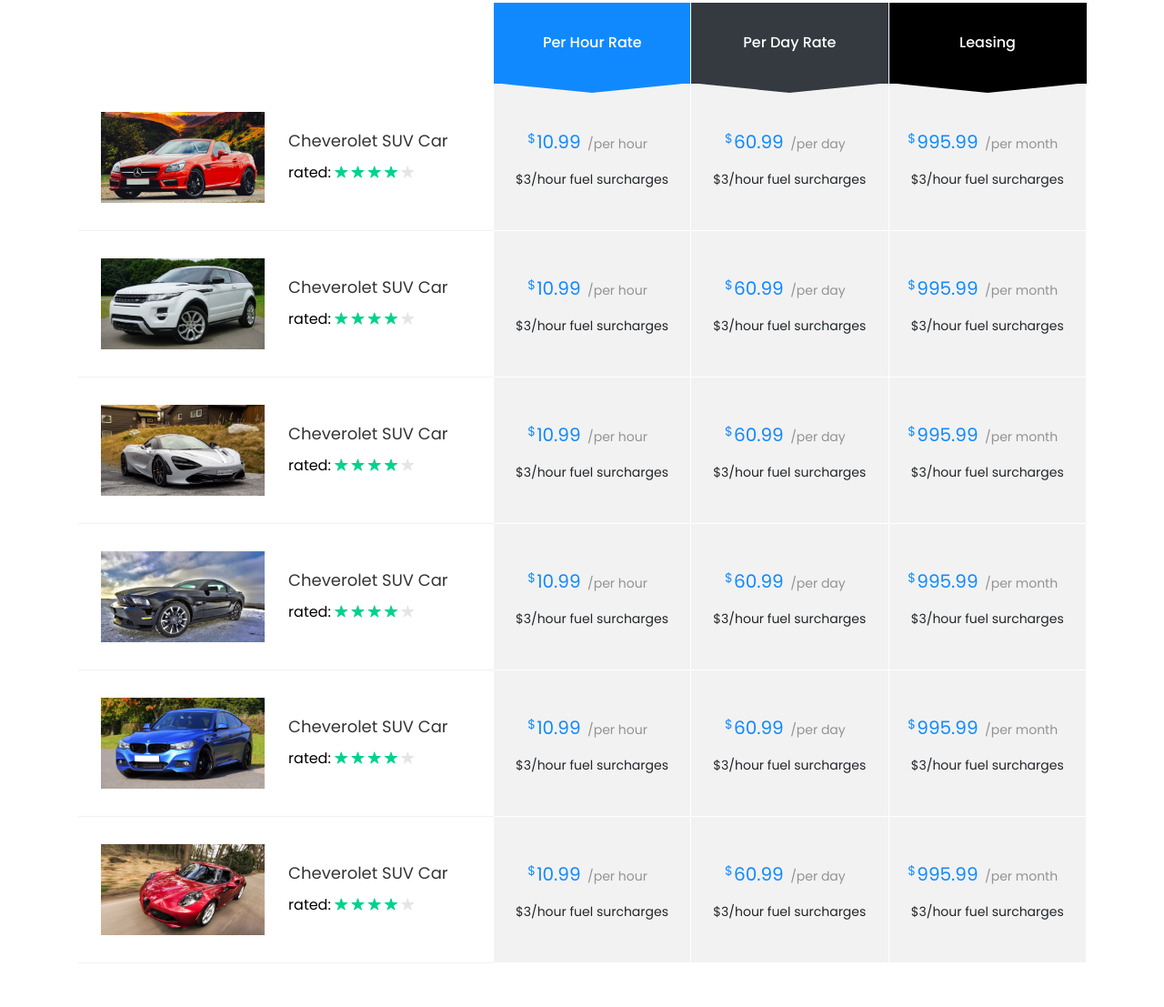
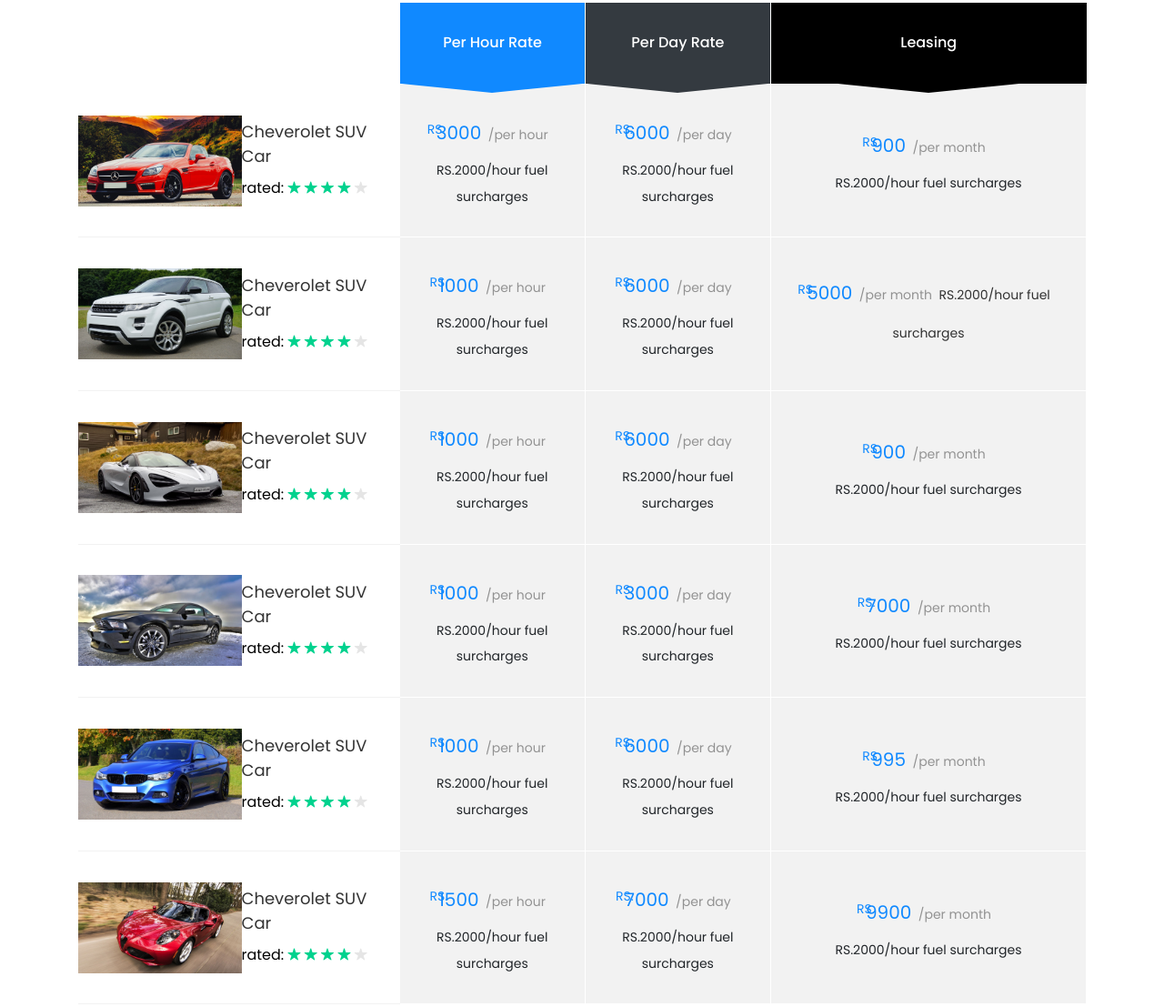
Before and after one commit to thena-siva/taxi, a plain HTML site: page pricing.html in a window 1280 px wide. Shown: the part 694-1801 px from the top of the page at 91% size. Drawn offline with Linux system fonts and the light colour scheme; some packages are replaced by stand-ins of ours; no server answers; files whose address does not match are found by name.

Commit message:
Update pricing.html

```diff
--- a/pricing.html
+++ b/pricing.html
@@ -91,35 +91,35 @@
 						        </td>
 
 						        <td class="price">
-						        	<p class="btn-custom"><a href="#">Rent a car</a></p>
+
 						        	<div class="price-rate">
 							        	<h3>
-							        		<span class="num"><small class="currency">$</small> 10.99</span>
+							        		<span class="num"><small class="currency">RS.</small> 3000</span>
 							        		<span class="per">/per hour</span>
 							        	</h3>
-							        	<span class="subheading">$3/hour fuel surcharges</span>
+							        	<span class="subheading">RS.2000/hour fuel surcharges</span>
 						        	</div>
 						        </td>
 
 						        <td class="price">
-						        	<p class="btn-custom"><a href="#">Rent a car</a></p>
+
 						        	<div class="price-rate">
 							        	<h3>
-							        		<span class="num"><small class="currency">$</small> 60.99</span>
+							        		<span class="num"><small class="currency">RS.</small> 6000</span>
 							        		<span class="per">/per day</span>
 							        	</h3>
-							        	<span class="subheading">$3/hour fuel surcharges</span>
+							        	<span class="subheading">RS.2000/hour fuel surcharges</span>
 						        </div>
 						        </td>
 
 						        <td class="price">
-						        	<p class="btn-custom"><a href="#">Rent a car</a></p>
+
 						        	<div class="price-rate">
 							        	<h3>
-							        		<span class="num"><small class="currency">$</small> 995.99</span>
+							        		<span class="num"><small class="currency">RS.</small> 900</span>
 							        		<span class="per">/per month</span>
 							        	</h3>
-							        	<span class="subheading">$3/hour fuel surcharges</span>
+							        	<span class="subheading">RS.2000/hour fuel surcharges</span>
 							        </div>
 						        </td>
 						      </tr><!-- END TR-->
@@ -139,35 +139,35 @@
 						        </td>
 
 						        <td class="price">
-						        	<p class="btn-custom"><a href="#">Rent a car</a></p>
+
 						        	<div class="price-rate">
 							        	<h3>
-							        		<span class="num"><small class="currency">$</small> 10.99</span>
+							        		<span class="num"><small class="currency">RS.</small> 1000</span>
 							        		<span class="per">/per hour</span>
 							        	</h3>
-							        	<span class="subheading">$3/hour fuel surcharges</span>
+							        	<span class="subheading">RS.2000/hour fuel surcharges</span>
 							        </div>
 						        </td>
 
 						        <td class="price">
-						        	<p class="btn-custom"><a href="#">Rent a car</a></p>
+
 						        	<div class="price-rate">
 							        	<h3>
-							        		<span class="num"><small class="currency">$</small> 60.99</span>
+							        		<span class="num"><small class="currency">RS.</small> 6000</span>
 							        		<span class="per">/per day</span>
 							        	</h3>
-							        	<span class="subheading">$3/hour fuel surcharges</span>
+							        	<span class="subheading">RS.2000/hour fuel surcharges</span>
 							        </div>
 						        </td>
 
 						        <td class="price">
-						        	<p class="btn-custom"><a href="#">Rent a car</a></p>
+
 						        	<div class="price-rate">
 							        	<h3>
-							        		<span class="num"><small class="currency">$</small> 995.99</span>
-							        		<span class="per">/per month</span>
+							        		<span class="num"><small class="currency">RS.</small> 5000</span>
+							        		<span class="per">/per month</span
 							        	</h3>
-							        	<span class="subheading">$3/hour fuel surcharges</span>
+							        	<span class="subheading">RS.2000/hour fuel surcharges</span>
 							        </div>
 						        </td>
 						      </tr><!-- END TR-->
@@ -187,35 +187,35 @@
 						        </td>
 
 						        <td class="price">
-						        	<p class="btn-custom"><a href="#">Rent a car</a></p>
+
 						        	<div class="price-rate">
 							        	<h3>
-							        		<span class="num"><small class="currency">$</small> 10.99</span>
+							        		<span class="num"><small class="currency">RS.</small> 1000</span>
 							        		<span class="per">/per hour</span>
 							        	</h3>
-							        	<span class="subheading">$3/hour fuel surcharges</span>
+							        	<span class="subheading">RS.2000/hour fuel surcharges</span>
 							        </div>
 						        </td>
 
 						        <td class="price">
-						        	<p class="btn-custom"><a href="#">Rent a car</a></p>
+
 						        	<div class="price-rate">
 							        	<h3>
-							        		<span class="num"><small class="currency">$</small> 60.99</span>
+							        		<span class="num"><small class="currency">RS.</small> 6000</span>
 							        		<span class="per">/per day</span>
 							        	</h3>
-							        	<span class="subheading">$3/hour fuel surcharges</span>
+							        	<span class="subheading">RS.2000/hour fuel surcharges</span>
 							        </div>
 						        </td>
 
 						        <td class="price">
-						        	<p class="btn-custom"><a href="#">Rent a car</a></p>
+
 						        	<div class="price-rate">
 							        	<h3>
-							        		<span class="num"><small class="currency">$</small> 995.99</span>
+							        		<span class="num"><small class="currency">RS.</small> 900</span>
 							        		<span class="per">/per month</span>
 							        	</h3>
-							        	<span class="subheading">$3/hour fuel surcharges</span>
+							        	<span class="subheading">RS.2000/hour fuel surcharges</span>
 							        </div>
 						        </td>
 						      </tr><!-- END TR-->
@@ -235,35 +235,35 @@
 						        </td>
 
 						        <td class="price">
-						        	<p class="btn-custom"><a href="#">Rent a car</a></p>
+
 						        	<div class="price-rate">
 							        	<h3>
-							        		<span class="num"><small class="currency">$</small> 10.99</span>
+							        		<span class="num"><small class="currency">RS.</small> 1000</span>
 							        		<span class="per">/per hour</span>
 							        	</h3>
-							        	<span class="subheading">$3/hour fuel surcharges</span>
+							        	<span class="subheading">RS.2000/hour fuel surcharges</span>
 							        </div>
 						        </td>
 
 						        <td class="price">
-						        	<p class="btn-custom"><a href="#">Rent a car</a></p>
+
 						        	<div class="price-rate">
 							        	<h3>
-							        		<span class="num"><small class="currency">$</small> 60.99</span>
+							        		<span class="num"><small class="currency">RS.</small> 3000</span>
 							        		<span class="per">/per day</span>
 							        	</h3>
-							        	<span class="subheading">$3/hour fuel surcharges</span>
+							        	<span class="subheading">RS.2000/hour fuel surcharges</span>
 							        </div>
 						        </td>
 
 						        <td class="price">
-						        	<p class="btn-custom"><a href="#">Rent a car</a></p>
+
 						        	<div class="price-rate">
 							        	<h3>
-							        		<span class="num"><small class="currency">$</small> 995.99</span>
+							        		<span class="num"><small class="currency">RS.</small> 7000</span>
 							        		<span class="per">/per month</span>
 							        	</h3>
-							        	<span class="subheading">$3/hour fuel surcharges</span>
+							        	<span class="subheading">RS.2000/hour fuel surcharges</span>
 							        </div>
 						        </td>
 						      </tr><!-- END TR-->
@@ -284,35 +284,35 @@
 						        </td>
 
 						        <td class="price">
-						        	<p class="btn-custom"><a href="#">Rent a car</a></p>
+
 						        	<div class="price-rate">
 							        	<h3>
-							        		<span class="num"><small class="currency">$</small> 10.99</span>
+							        		<span class="num"><small class="currency">RS.</small> 1000</span>
 							        		<span class="per">/per hour</span>
 							        	</h3>
-							        	<span class="subheading">$3/hour fuel surcharges</span>
+							        	<span class="subheading">RS.2000/hour fuel surcharges</span>
 							        </div>
 						        </td>
 
 						        <td class="price">
-						        	<p class="btn-custom"><a href="#">Rent a car</a></p>
+
 						        	<div class="price-rate">
 							        	<h3>
-							        		<span class="num"><small class="currency">$</small> 60.99</span>
+							        		<span class="num"><small class="currency">RS.</small> 6000</span>
 							        		<span class="per">/per day</span>
 							        	</h3>
-							        	<span class="subheading">$3/hour fuel surcharges</span>
+							        	<span class="subheading">RS.2000/hour fuel surcharges</span>
 							        </div>
 						        </td>
 
 						        <td class="price">
-						        	<p class="btn-custom"><a href="#">Rent a car</a></p>
+
 						        	<div class="price-rate">
 							        	<h3>
-							        		<span class="num"><small class="currency">$</small> 995.99</span>
+							        		<span class="num"><small class="currency">RS.</small> 995</span>
 							        		<span class="per">/per month</span>
 							        	</h3>
-							        	<span class="subheading">$3/hour fuel surcharges</span>
+							        	<span class="subheading">RS.2000/hour fuel surcharges</span>
 							        </div>
 						        </td>
 						      </tr><!-- END TR-->
@@ -333,35 +333,35 @@
 						        </td>
 
 						        <td class="price">
-						        	<p class="btn-custom"><a href="#">Rent a car</a></p>
+
 						        	<div class="price-rate">
 							        	<h3>
-							        		<span class="num"><small class="currency">$</small> 10.99</span>
+							        		<span class="num"><small class="currency">RS.</small> 1500</span>
 							        		<span class="per">/per hour</span>
 							        	</h3>
-							        	<span class="subheading">$3/hour fuel surcharges</span>
+							        	<span class="subheading">RS.2000/hour fuel surcharges</span>
 							        </div>
 						        </td>
 
 						        <td class="price">
-						        	<p class="btn-custom"><a href="#">Rent a car</a></p>
+
 						        	<div class="price-rate">
 							        	<h3>
-							        		<span class="num"><small class="currency">$</small> 60.99</span>
+							        		<span class="num"><small class="currency">RS.</small> 7000</span>
 							        		<span class="per">/per day</span>
 							        	</h3>
-							        	<span class="subheading">$3/hour fuel surcharges</span>
+							        	<span class="subheading">RS.2000/hour fuel surcharges</span>
 							        </div>
 						        </td>
 
 						        <td class="price">
-						        	<p class="btn-custom"><a href="#">Rent a car</a></p>
+
 						        	<div class="price-rate">
 							        	<h3>
-							        		<span class="num"><small class="currency">$</small> 995.99</span>
+							        		<span class="num"><small class="currency">RS.</small> 9900</span>
 							        		<span class="per">/per month</span>
 							        	</h3>
-							        	<span class="subheading">$3/hour fuel surcharges</span>
+							        	<span class="subheading">RS.2000/hour fuel surcharges</span>
 							        </div>
 						        </td>
 						      </tr><!-- END TR-->
@@ -379,12 +379,12 @@
 			  <div class="row mb-5">
 				<div class="col-md">
 				  <div class="ftco-footer-widget mb-4">
-					<h2 class="ftco-heading-2"><a href="#" class="logo">SRP<span>Taxi</span></a></h2>
+					<h2 class="ftco-heading-2"><a  class="logo">SRP<span>Taxi</span></a></h2>
 					<p>We provide fast, reliable, and affordable taxi booking services to ensure a smooth and hassle-free travel experience.</p>
 					<ul class="ftco-footer-social list-unstyled float-md-left float-lft mt-5">
-					  <li class="ftco-animate"><a href="#"><span class="icon-twitter"></span></a></li>
-					  <li class="ftco-animate"><a href="#"><span class="icon-facebook"></span></a></li>
-					  <li class="ftco-animate"><a href="#"><span class="icon-instagram"></span></a></li>
+					  <li class="ftco-animate"><a ><span class="icon-twitter"></span></a></li>
+					  <li class="ftco-animate"><a ><span class="icon-facebook"></span></a></li>
+					  <li class="ftco-animate"><a ><span class="icon-instagram"></span></a></li>
 					</ul>
 				  </div>
 				</div>
@@ -407,8 +407,8 @@
 					  <div class="block-23 mb-3">
 						<ul>
 						  <li><span class="icon icon-map-marker"></span><span class="text">Jaffna.</span></li>
-						  <li><a href="#"><span class="icon icon-phone"></span><span class="text">+94771234567</span></a></li>
-						  <li><a href="#"><span class="icon icon-envelope"></span><span class="text">webbuilderslk@gmail.com</span></a></li>
+						  <li><a ><span class="icon icon-phone"></span><span class="text">+94771234567</span></a></li>
+						  <li><a ><span class="icon icon-envelope"></span><span class="text">webbuilderslk@gmail.com</span></a></li>
 						</ul>
 					  </div>
 				  </div>
```
